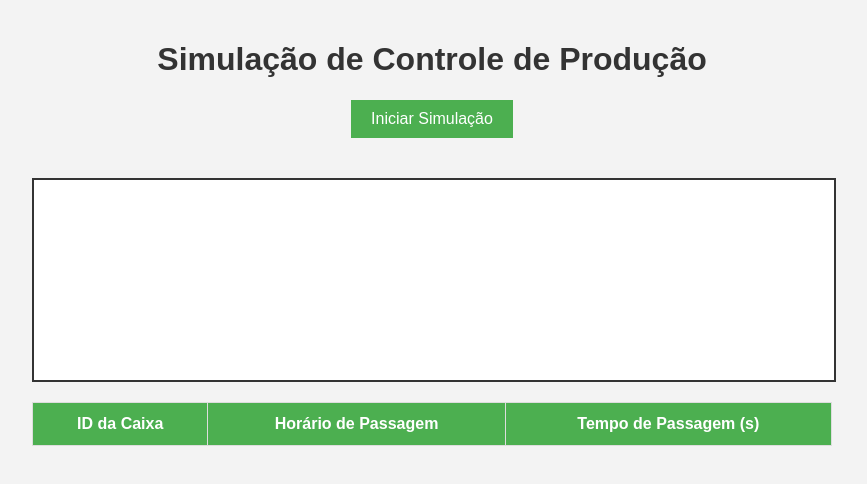
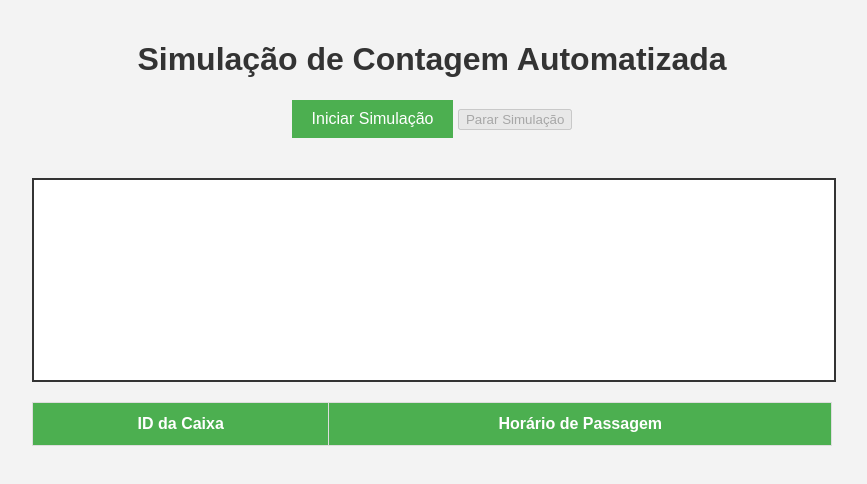
Before and after one commit to Brunoventuri123/simulacao-caixas, a plain HTML site: page index.html in a window 1280 px wide. Shown: the whole page, without its empty margins (208-1075 px from the left). Drawn offline with Linux system fonts and the light colour scheme.

Commit message:
Update index.html

```diff
--- a/index.html
+++ b/index.html
@@ -3,25 +3,31 @@
 <head>
     <meta charset="UTF-8">
     <meta name="viewport" content="width=device-width, initial-scale=1.0">
-    <title>Simulação de Controle de Produção</title>
+    <title>Simulação de Contagem Automatizada</title>
     <link rel="stylesheet" href="style.css">
 </head>
 <body>
 
 <div class="container">
-    <h1>Simulação de Controle de Produção</h1>
+    <header>
+        <h1>Simulação de Contagem Automatizada</h1>
+    </header>
+
+    <div class="controls">
         <button id="startButton" onclick="startSimulation()">Iniciar Simulação</button>
+        <button id="stopButton" onclick="stopSimulation()" disabled>Parar Simulação</button>
+    </div>
 
     <div id="simulation-container">
-        <!-- Caixas aparecerão aqui -->
+        <!-- As caixas passarão aqui -->
     </div>
 
+    <div class="data-section">
         <table id="data-table">
             <thead>
                 <tr>
                     <th>ID da Caixa</th>
                     <th>Horário de Passagem</th>
-                <th>Tempo de Passagem (s)</th>
                 </tr>
             </thead>
             <tbody>
@@ -29,6 +35,7 @@
             </tbody>
         </table>
     </div>
+</div>
 
 <script src="script.js"></script>
 </body>
```
Lines whose indentation alone changed are shown as unchanged.
